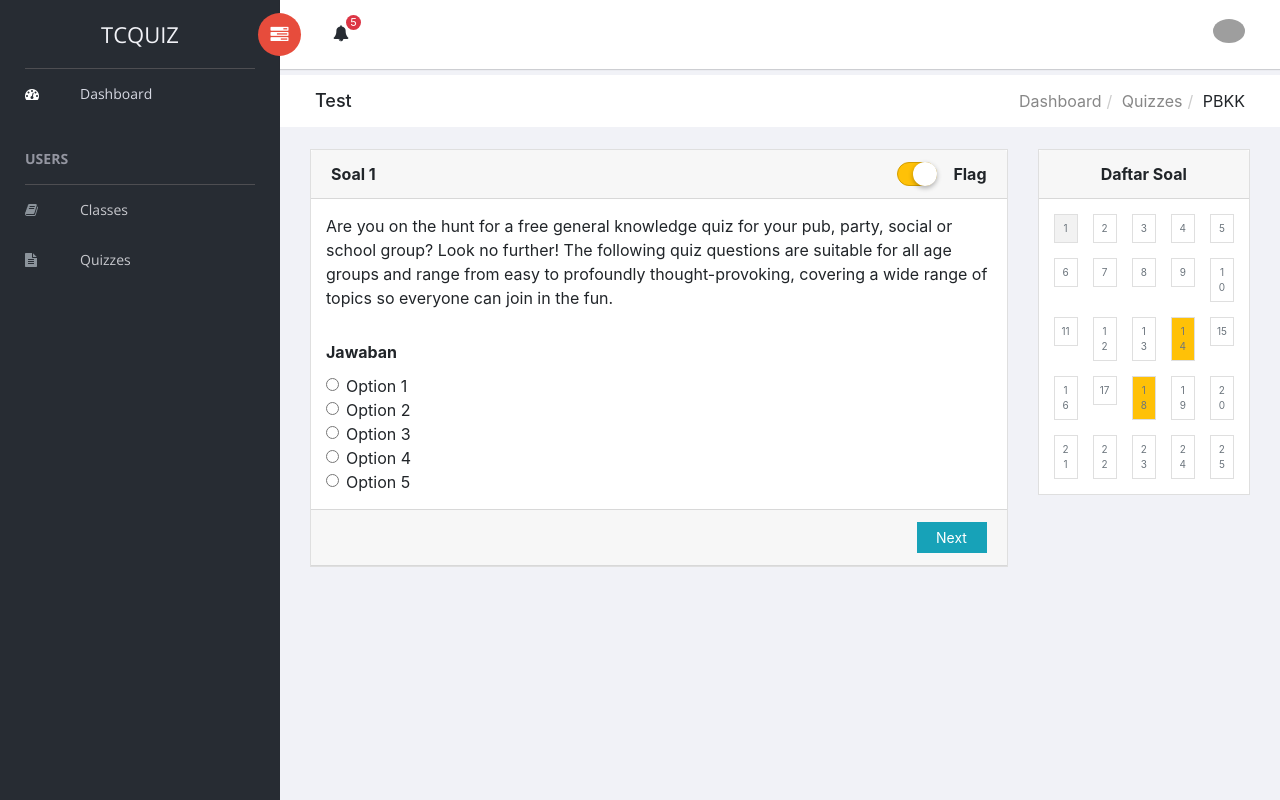
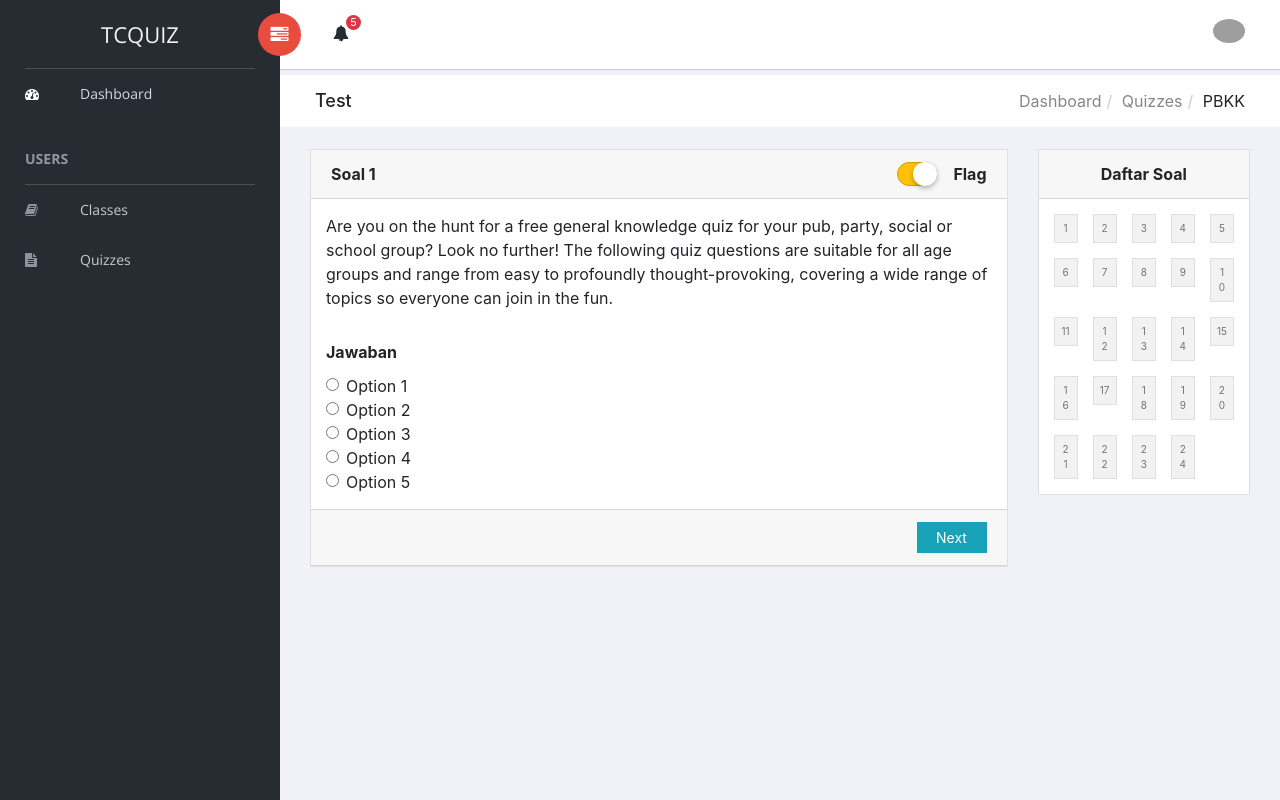
Before and after one commit to dnirmalasari18/tcquiz, a Laravel app: page /mahasiswa/test in a window 1280 px wide. Run offline with Laravel 8, Linux system fonts and the light colour scheme; the visitor is signed in with stand-in values (Sample User, id 1); data that the repository does not hold is empty; parts of the project's set-up code (start-up, migrations or seed data) failed here and were passed over; some libraries are stand-ins or nearby versions; grey boxes are pictures that could not be loaded.

Commit message:
update foreach on test

```diff
--- a/resources/views/mahasiswa/test.blade.php
+++ b/resources/views/mahasiswa/test.blade.php
@@ -26,36 +26,27 @@
         <div class="card-body">
             <div style="margin-bottom: 10px;"><strong>Jawaban</strong></div>
             <div class="form-check">
+                <?php
+
+                    $x = 5;
+                    $opt = array();
+                    for ($i=0; $i <$x ; $i++) {
+                        $opt[$i] = $i + 1;
+                    }
+
+                ?>
+                @foreach($opt as $o)
                 <div class="radio">
                   <label for="radio1" class="form-check-label ">
                     <input type="radio" id="radio1" name="radios" value="option1" class="form-check-input">
-                    Option 1
+                    Option {{$o}}
                   </label>
                 </div>
-                <div class="radio">
-                  <label for="radio2" class="form-check-label ">
-                    <input type="radio" id="radio2" name="radios" value="option2" class="form-check-input">Option 2
-                  </label>
-                </div>
-                <div class="radio">
-                  <label for="radio3" class="form-check-label ">
-                    <input type="radio" id="radio3" name="radios" value="option3" class="form-check-input">Option 3
-                  </label>
-                </div>
-                <div class="radio">
-                  <label for="radio3" class="form-check-label ">
-                    <input type="radio" id="radio3" name="radios" value="option3" class="form-check-input">Option 4
-                  </label>
-                </div>
-                <div class="radio">
-                  <label for="radio3" class="form-check-label ">
-                    <input type="radio" id="radio3" name="radios" value="option3" class="form-check-input">Option 5
-                  </label>
-                </div>
-              </div>
+                @endforeach
+            </div>
         </div>
         <div class="card-header" style="border-top: 1px solid rgba(0,0,0,.125);">
-            <button type="button" class="btn btn-info btn-sm" data-toggle="modal" style="float: right; width: 70px;">Next</button>
+            <button type="button" class="btn btn-info btn-sm" style="float: right; width: 70px;">Next</button>
         </div>
     </div>
 </div>
@@ -81,6 +72,7 @@
         }
         .card-body .text-secondary{
             padding: 6px 6px;
+            cursor: pointer;
         }
         .soal-aktif{
             background-color: #f2f2f2;
@@ -98,141 +90,34 @@
             <strong class="card-title">Daftar Soal</strong>
         </div>
         <div class="card-body soal">
+            <?php
+
+                $n = 24;
+                $soal = array();
+                for ($i=0; $i <$n ; $i++) {
+                    $soal[$i] = $i + 1;
+                }
+
+            ?>
+            @foreach($soal as $m)
+            @if($m%5==1)
             <div class="row">
                 <div class="col">
                     <section class="card">
-                        <div class="card-body text-secondary soal-aktif" align="center">1</div>
+                        <div class="card-body text-secondary soal-aktif" align="center">{{$m}}</div>
                     </section>
                 </div>
-                 <div class="col">
+            @else
+                <div class="col">
                     <section class="card">
-                        <div class="card-body text-secondary" align="center">2</div>
+                        <div class="card-body text-secondary soal-aktif" align="center">{{$m}}</div>
                     </section>
                 </div>
-                 <div class="col">
-                    <section class="card">
-                        <div class="card-body text-secondary" align="center">3</div>
-                    </section>
-                </div>
-                 <div class="col">
-                    <section class="card">
-                        <div class="card-body text-secondary" align="center">4</div>
-                    </section>
-                </div>
-                 <div class="col">
-                    <section class="card">
-                        <div class="card-body text-secondary" align="center">5</div>
-                    </section>
-                </div>
+            @endif
+            @if($m%5==0 || $m==count($soal))
             </div>
-            <div class="row">
-                <div class="col">
-                    <section class="card">
-                        <div class="card-body text-secondary" align="center">6</div>
-                    </section>
-                </div>
-                 <div class="col">
-                    <section class="card">
-                        <div class="card-body text-secondary" align="center">7</div>
-                    </section>
-                </div>
-                 <div class="col">
-                    <section class="card">
-                        <div class="card-body text-secondary" align="center">8</div>
-                    </section>
-                </div>
-                 <div class="col">
-                    <section class="card">
-                        <div class="card-body text-secondary" align="center">9</div>
-                    </section>
-                </div>
-                 <div class="col">
-                    <section class="card">
-                        <div class="card-body text-secondary" align="center">10</div>
-                    </section>
-                </div>
-            </div>
-            <div class="row">
-                <div class="col">
-                    <section class="card">
-                        <div class="card-body text-secondary" align="center">11</div>
-                    </section>
-                </div>
-                 <div class="col">
-                    <section class="card">
-                        <div class="card-body text-secondary" align="center">12</div>
-                    </section>
-                </div>
-                 <div class="col">
-                    <section class="card">
-                        <div class="card-body text-secondary" align="center">13</div>
-                    </section>
-                </div>
-                 <div class="col">
-                    <section class="card">
-                        <div class="card-body text-secondary soal-ragu" align="center">14</div>
-                    </section>
-                </div>
-                 <div class="col">
-                    <section class="card">
-                        <div class="card-body text-secondary" align="center">15</div>
-                    </section>
-                </div>
-            </div>
-            <div class="row">
-                <div class="col">
-                    <section class="card">
-                        <div class="card-body text-secondary" align="center">16</div>
-                    </section>
-                </div>
-                 <div class="col">
-                    <section class="card">
-                        <div class="card-body text-secondary" align="center">17</div>
-                    </section>
-                </div>
-                 <div class="col">
-                    <section class="card">
-                        <div class="card-body text-secondary soal-ragu" align="center">18</div>
-                    </section>
-                </div>
-                 <div class="col">
-                    <section class="card">
-                        <div class="card-body text-secondary" align="center">19</div>
-                    </section>
-                </div>
-                 <div class="col">
-                    <section class="card">
-                        <div class="card-body text-secondary" align="center">20</div>
-                    </section>
-                </div>
-            </div>
-            <div class="row">
-                <div class="col">
-                    <section class="card">
-                        <div class="card-body text-secondary" align="center">21</div>
-                    </section>
-                </div>
-                 <div class="col">
-                    <section class="card">
-                        <div class="card-body text-secondary" align="center">22</div>
-                    </section>
-                </div>
-                 <div class="col">
-                    <section class="card">
-                        <div class="card-body text-secondary" align="center">23</div>
-                    </section>
-                </div>
-                 <div class="col">
-                    <section class="card">
-                        <div class="card-body text-secondary" align="center">24</div>
-                    </section>
-                </div>
-                 <div class="col">
-                    <section class="card">
-                        <div class="card-body text-secondary" align="center">25</div>
-                    </section>
-                </div>
-            </div>
+            @endif
+            @endforeach
         </div>
     </div>
 </div>
```
